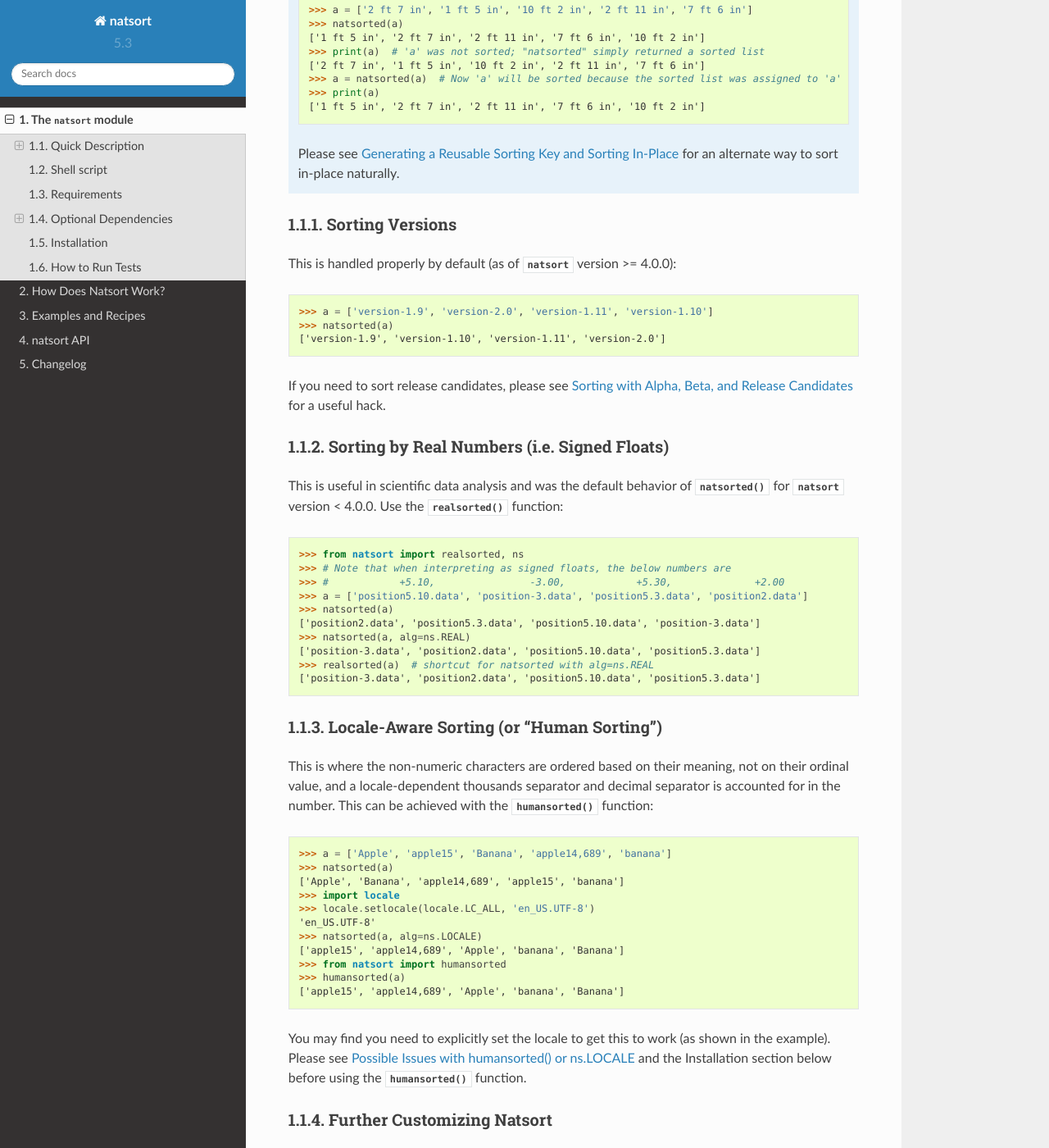
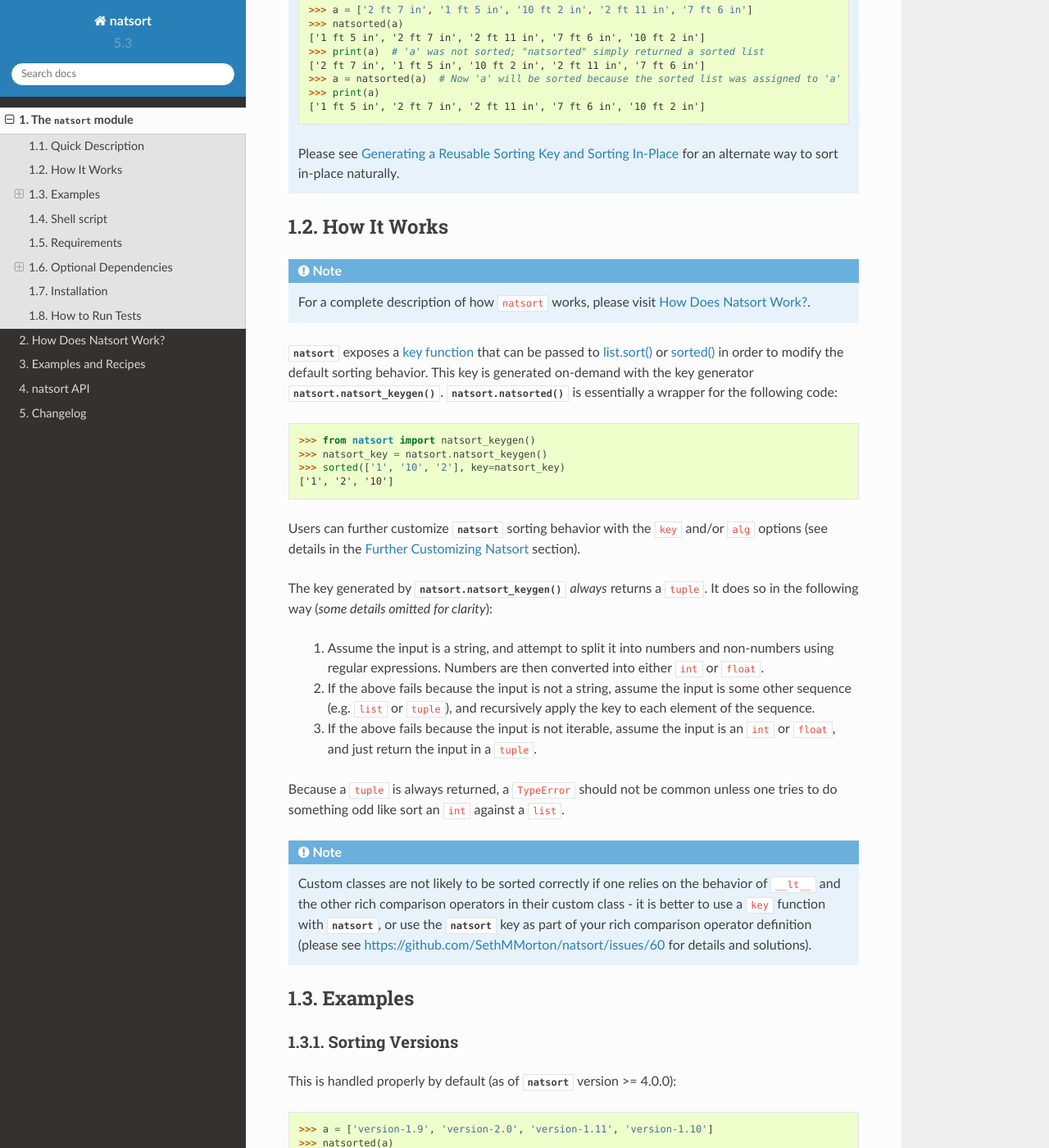
Before and after one commit to SethMMorton/natsort, a Sphinx documentation site: the page built from docs/source/intro.rst, in a window 1280 px wide and 1400 px high, scrolled down 1577 px. Shown: the whole window at 82% size. Built offline with Sphinx 7.4.7 and the Read the Docs theme 2.0.0, drawn with Linux system fonts in a browser that asks for light colours; pages that are not in the unit, such as notebooks, are missing from menus; some of the changed text lies outside the part shown.

Commit message:
Update README with a "How It Works".
This gives a high-level description of how natsort works,
and also some caveats so that users have a better idea of
what natsort is doing under the hood.

This address and closes issue #60.

```diff
--- a/docs/source/intro.rst
+++ b/docs/source/intro.rst
@@ -96,6 +96,58 @@ for more details).
     Please see `Generating a Reusable Sorting Key and Sorting In-Place`_ for
     an alternate way to sort in-place naturally.
 
+How It Works
+------------
+
+.. note::
+    For a complete description of how ``natsort`` works, please visit
+    `How Does Natsort Work? <http://natsort.readthedocs.io/en/master/howitworks.html>`_.
+
+:mod:`natsort` exposes a `key function <https://docs.python.org/3/howto/sorting.html#key-functions>`_
+that can be passed to `list.sort() <https://docs.python.org/3/library/stdtypes.html#list.sort>`_
+or `sorted() <https://docs.python.org/3/library/functions.html#sorted>`_ in order to
+modify the default sorting behavior. This key is generated on-demand with the
+key generator :func:`natsort.natsort_keygen`.  :func:`natsort.natsorted` is essentially
+a wrapper for the following code:
+
+.. code-block:: python
+
+    >>> from natsort import natsort_keygen()
+    >>> natsort_key = natsort.natsort_keygen()
+    >>> sorted(['1', '10', '2'], key=natsort_key)
+    ['1', '2', '10']
+
+Users can further customize :mod:`natsort` sorting behavior with the ``key``
+and/or ``alg`` options (see details in the `Further Customizing Natsort`_
+section).
+
+The key generated by :func:`natsort.natsort_keygen` *always* returns a ``tuple``. It
+does so in the following way (*some details omitted for clarity*):
+
+  1. Assume the input is a string, and attempt to split it into numbers and
+     non-numbers using regular expressions. Numbers are then converted into
+     either ``int`` or ``float``.
+  2. If the above fails because the input is not a string, assume the input
+     is some other sequence (e.g. ``list`` or ``tuple``), and recursively
+     apply the key to each element of the sequence.
+  3. If the above fails because the input is not iterable, assume the input
+     is an ``int`` or ``float``, and just return the input in a ``tuple``.
+
+Because a ``tuple`` is always returned, a ``TypeError`` should not be common
+unless one tries to do something odd like sort an ``int`` against a ``list``.
+
+.. note::
+
+    Custom classes are not likely to be sorted correctly if one relies
+    on the behavior of ``__lt__`` and the other rich comparison operators in their
+    custom class - it is better to use a ``key`` function with :mod:`natsort`, or
+    use the :mod:`natsort` key as part of your rich comparison operator definition
+    (please see https://github.com/SethMMorton/natsort/issues/60 for details and
+    solutions).
+
+Examples
+--------
+
 Sorting Versions
 ++++++++++++++++
 
@@ -179,7 +231,16 @@ bitwise OR operator (``|``). For example,
     True
 
 All of the available customizations can be found in the documentation for
-the ``ns`` enum :class:`~natsort.ns`.
+the :class:`~natsort.ns` enum.
+
+You can also add your own custom transformation functions with the ``key`` argument.
+These can be used with ``alg`` if you wish:
+
+.. code-block:: python
+
+    >>> a = ['apple2.50', '2.3apple']
+    >>> natsorted(a, key=lambda x: x.replace('apple', ''), alg=ns.REAL)
+    ['2.3apple', 'apple2.50']
 
 Sorting Mixed Types
 +++++++++++++++++++
@@ -242,6 +303,7 @@ Other Useful Things
 +++++++++++++++++++
 
  - recursively descend into lists of lists
+ - automatic unicode normalization of input data
  - controlling the case-sensitivity (see :ref:`case_sort`)
  - sorting file paths correctly (see :ref:`path_sort`)
  - allow custom sorting keys (see :ref:`custom_sort`)
```
Also changed, not shown: README.rst (+57 -0 lines).
